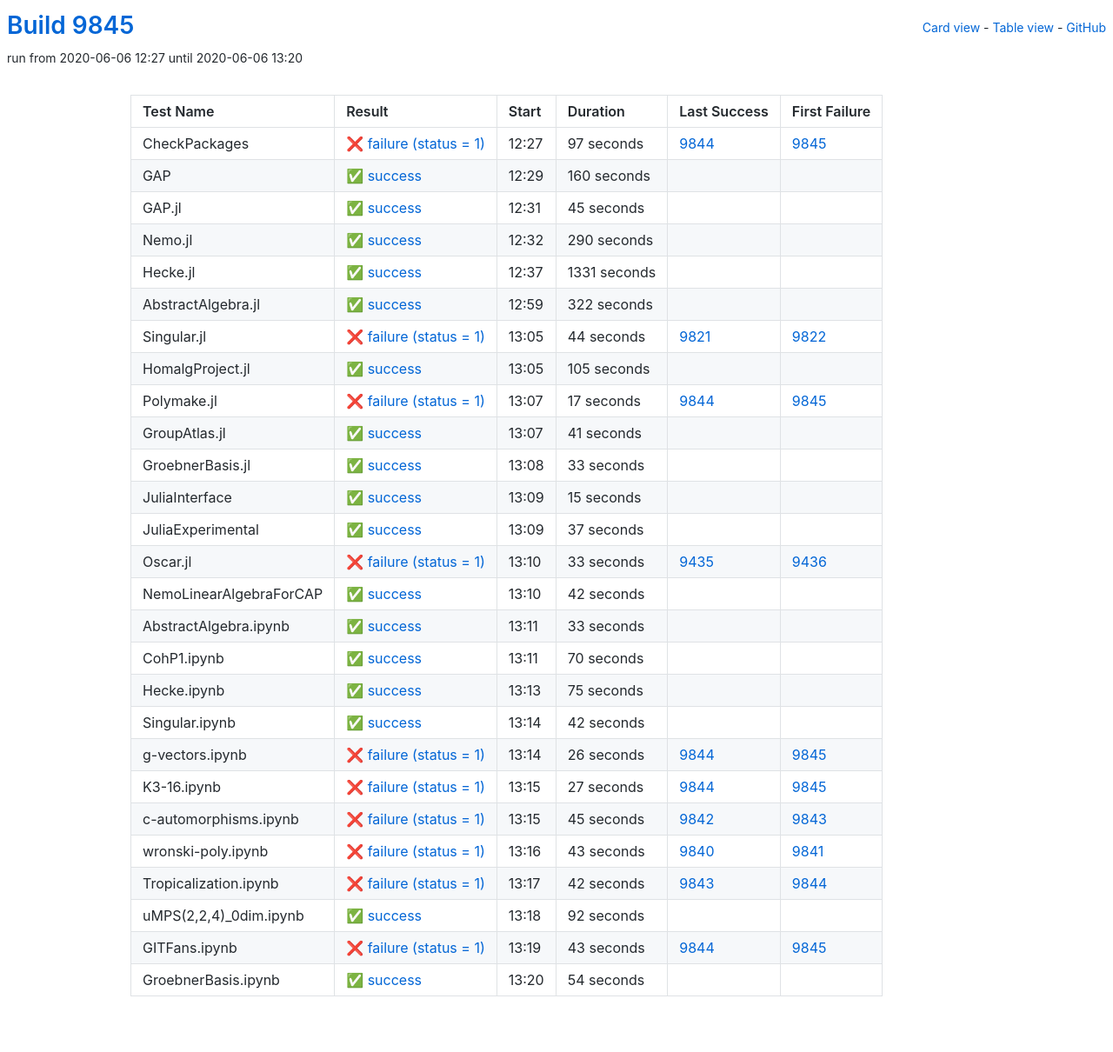
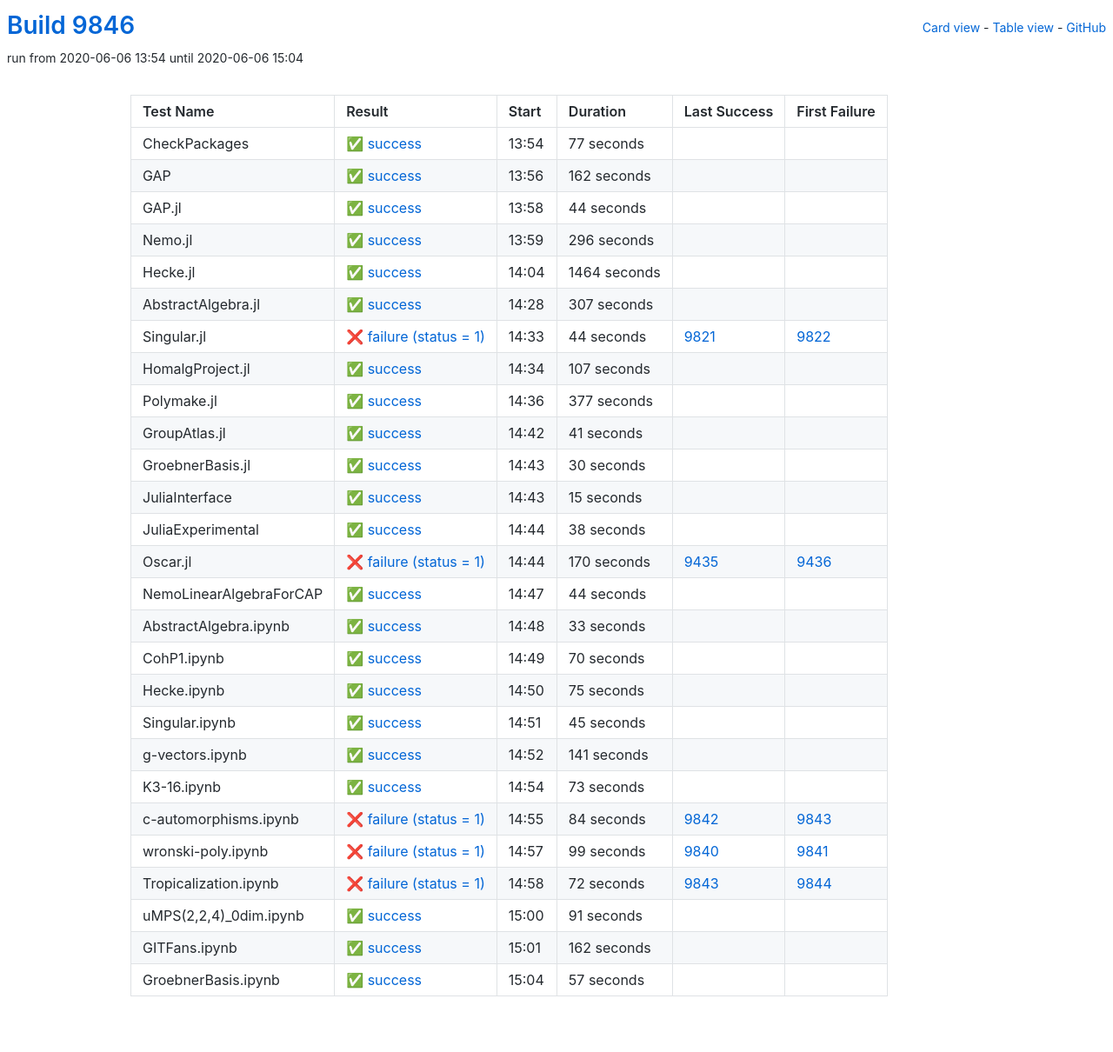
Before and after one commit to oscar-system/oscar-ci-status, a Jekyll site: the page built from table.html, in a window 1280 px wide. Shown: the whole page at 87% size. Built offline with Jekyll 4.4.1, drawn with Linux system fonts in a browser that asks for light colours.

Commit message:
Build 9846

```diff
--- a/_data/ci.yml
+++ b/_data/ci.yml
@@ -1,77 +1,77 @@
-build: 9845
-build_url: https://oscarci.mathematik.uni-kl.de/job/oscar/9845/
+build: 9846
+build_url: https://oscarci.mathematik.uni-kl.de/job/oscar/9846/
 job: oscar
 tests:
-- duration: 97
-  exitcode: 1
-  first_failure: 9845
-  first_failure_url: https://oscarci.mathematik.uni-kl.de/job/oscar/9845/
+- duration: 77
+  exitcode: 0
+  first_failure: false
+  first_failure_url: null
   id: checkpackages
-  last_success: 9844
-  last_success_url: https://oscarci.mathematik.uni-kl.de/job/oscar/9844/
-  log: https://oscarci.mathematik.uni-kl.de/job/oscar/9845/artifact/logs/build-9845/CheckPackages.log
+  last_success: false
+  last_success_url: null
+  log: https://oscarci.mathematik.uni-kl.de/job/oscar/9846/artifact/logs/build-9846/CheckPackages.log
   name: CheckPackages
-  start: 2020-06-06 12:27
-  status: failure
-  success: false
-- duration: 160
+  start: 2020-06-06 13:54
+  status: success
+  success: true
+- duration: 162
   exitcode: 0
   first_failure: false
   first_failure_url: null
   id: gap
   last_success: false
   last_success_url: null
-  log: https://oscarci.mathematik.uni-kl.de/job/oscar/9845/artifact/logs/build-9845/GAP.log
+  log: https://oscarci.mathematik.uni-kl.de/job/oscar/9846/artifact/logs/build-9846/GAP.log
   name: GAP
-  start: 2020-06-06 12:29
+  start: 2020-06-06 13:56
   status: success
   success: true
-- duration: 45
+- duration: 44
   exitcode: 0
   first_failure: false
   first_failure_url: null
   id: gap-jl
   last_success: false
   last_success_url: null
-  log: https://oscarci.mathematik.uni-kl.de/job/oscar/9845/artifact/logs/build-9845/GAP.jl.log
+  log: https://oscarci.mathematik.uni-kl.de/job/oscar/9846/artifact/logs/build-9846/GAP.jl.log
   name: GAP.jl
-  start: 2020-06-06 12:31
+  start: 2020-06-06 13:58
   status: success
   success: true
-- duration: 290
+- duration: 296
   exitcode: 0
   first_failure: false
   first_failure_url: null
   id: nemo-jl
   last_success: false
   last_success_url: null
-  log: https://oscarci.mathematik.uni-kl.de/job/oscar/9845/artifact/logs/build-9845/Nemo.jl.log
+  log: https://oscarci.mathematik.uni-kl.de/job/oscar/9846/artifact/logs/build-9846/Nemo.jl.log
   name: Nemo.jl
-  start: 2020-06-06 12:32
+  start: 2020-06-06 13:59
   status: success
   success: true
-- duration: 1331
+- duration: 1464
   exitcode: 0
   first_failure: false
   first_failure_url: null
   id: hecke-jl
   last_success: false
   last_success_url: null
-  log: https://oscarci.mathematik.uni-kl.de/job/oscar/9845/artifact/logs/build-9845/Hecke.jl.log
+  log: https://oscarci.mathematik.uni-kl.de/job/oscar/9846/artifact/logs/build-9846/Hecke.jl.log
   name: Hecke.jl
-  start: 2020-06-06 12:37
+  start: 2020-06-06 14:04
   status: success
   success: true
-- duration: 322
+- duration: 307
   exitcode: 0
   first_failure: false
   first_failure_url: null
   id: abstractalgebra-jl
   last_success: false
   last_success_url: null
-  log: https://oscarci.mathematik.uni-kl.de/job/oscar/9845/artifact/logs/build-9845/AbstractAlgebra.jl.log
+  log: https://oscarci.mathematik.uni-kl.de/job/oscar/9846/artifact/logs/build-9846/AbstractAlgebra.jl.log
   name: AbstractAlgebra.jl
-  start: 2020-06-06 12:59
+  start: 2020-06-06 14:28
   status: success
   success: true
 - duration: 44
@@ -81,35 +81,35 @@
   id: singular-jl
   last_success: 9821
   last_success_url: https://oscarci.mathematik.uni-kl.de/job/oscar/9821/
-  log: https://oscarci.mathematik.uni-kl.de/job/oscar/9845/artifact/logs/build-9845/Singular.jl.log
+  log: https://oscarci.mathematik.uni-kl.de/job/oscar/9846/artifact/logs/build-9846/Singular.jl.log
   name: Singular.jl
-  start: 2020-06-06 13:05
+  start: 2020-06-06 14:33
   status: failure
   success: false
-- duration: 105
+- duration: 107
   exitcode: 0
   first_failure: false
   first_failure_url: null
   id: homalgproject-jl
   last_success: false
   last_success_url: null
-  log: https://oscarci.mathematik.uni-kl.de/job/oscar/9845/artifact/logs/build-9845/HomalgProject.jl.log
+  log: https://oscarci.mathematik.uni-kl.de/job/oscar/9846/artifact/logs/build-9846/HomalgProject.jl.log
   name: HomalgProject.jl
-  start: 2020-06-06 13:05
+  start: 2020-06-06 14:34
   status: success
   success: true
-- duration: 17
-  exitcode: 1
-  first_failure: 9845
-  first_failure_url: https://oscarci.mathematik.uni-kl.de/job/oscar/9845/
+- duration: 377
+  exitcode: 0
+  first_failure: false
+  first_failure_url: null
   id: polymake-jl
-  last_success: 9844
-  last_success_url: https://oscarci.mathematik.uni-kl.de/job/oscar/9844/
-  log: https://oscarci.mathematik.uni-kl.de/job/oscar/9845/artifact/logs/build-9845/Polymake.jl.log
+  last_success: false
+  last_success_url: null
+  log: https://oscarci.mathematik.uni-kl.de/job/oscar/9846/artifact/logs/build-9846/Polymake.jl.log
   name: Polymake.jl
-  start: 2020-06-06 13:07
-  status: failure
-  success: false
+  start: 2020-06-06 14:36
+  status: success
+  success: true
 - duration: 41
   exitcode: 0
   first_failure: false
@@ -117,21 +117,21 @@
   id: groupatlas-jl
   last_success: false
   last_success_url: null
-  log: https://oscarci.mathematik.uni-kl.de/job/oscar/9845/artifact/logs/build-9845/GroupAtlas.jl.log
+  log: https://oscarci.mathematik.uni-kl.de/job/oscar/9846/artifact/logs/build-9846/GroupAtlas.jl.log
   name: GroupAtlas.jl
-  start: 2020-06-06 13:07
+  start: 2020-06-06 14:42
   status: success
   success: true
-- duration: 33
+- duration: 30
   exitcode: 0
   first_failure: false
   first_failure_url: null
   id: groebnerbasis-jl
   last_success: false
   last_success_url: null
-  log: https://oscarci.mathematik.uni-kl.de/job/oscar/9845/artifact/logs/build-9845/GroebnerBasis.jl.log
+  log: https://oscarci.mathematik.uni-kl.de/job/oscar/9846/artifact/logs/build-9846/GroebnerBasis.jl.log
   name: GroebnerBasis.jl
-  start: 2020-06-06 13:08
+  start: 2020-06-06 14:43
   status: success
   success: true
 - duration: 15
@@ -141,45 +141,45 @@
   id: juliainterface
   last_success: false
   last_success_url: null
-  log: https://oscarci.mathematik.uni-kl.de/job/oscar/9845/artifact/logs/build-9845/JuliaInterface.log
+  log: https://oscarci.mathematik.uni-kl.de/job/oscar/9846/artifact/logs/build-9846/JuliaInterface.log
   name: JuliaInterface
-  start: 2020-06-06 13:09
+  start: 2020-06-06 14:43
   status: success
   success: true
-- duration: 37
+- duration: 38
   exitcode: 0
   first_failure: false
   first_failure_url: null
   id: juliaexperimental
   last_success: false
   last_success_url: null
-  log: https://oscarci.mathematik.uni-kl.de/job/oscar/9845/artifact/logs/build-9845/JuliaExperimental.log
+  log: https://oscarci.mathematik.uni-kl.de/job/oscar/9846/artifact/logs/build-9846/JuliaExperimental.log
   name: JuliaExperimental
-  start: 2020-06-06 13:09
+  start: 2020-06-06 14:44
   status: success
   success: true
-- duration: 33
+- duration: 170
   exitcode: 1
   first_failure: 9436
   first_failure_url: https://oscarci.mathematik.uni-kl.de/job/oscar/9436/
   id: oscar-jl
   last_success: 9435
   last_success_url: https://oscarci.mathematik.uni-kl.de/job/oscar/9435/
-  log: https://oscarci.mathematik.uni-kl.de/job/oscar/9845/artifact/logs/build-9845/Oscar.jl.log
+  log: https://oscarci.mathematik.uni-kl.de/job/oscar/9846/artifact/logs/build-9846/Oscar.jl.log
   name: Oscar.jl
-  start: 2020-06-06 13:10
+  start: 2020-06-06 14:44
   status: failure
   success: false
-- duration: 42
+- duration: 44
   exitcode: 0
   first_failure: false
   first_failure_url: null
   id: nemolinearalgebraforcap
   last_success: false
   last_success_url: null
-  log: https://oscarci.mathematik.uni-kl.de/job/oscar/9845/artifact/logs/build-9845/NemoLinearAlgebraForCAP.log
+  log: https://oscarci.mathematik.uni-kl.de/job/oscar/9846/artifact/logs/build-9846/NemoLinearAlgebraForCAP.log
   name: NemoLinearAlgebraForCAP
-  start: 2020-06-06 13:10
+  start: 2020-06-06 14:47
   status: success
   success: true
 - duration: 33
@@ -189,9 +189,9 @@
   id: abstractalgebra-ipynb
   last_success: false
   last_success_url: null
-  log: https://oscarci.mathematik.uni-kl.de/job/oscar/9845/artifact/logs/build-9845/AbstractAlgebra.ipynb.log
+  log: https://oscarci.mathematik.uni-kl.de/job/oscar/9846/artifact/logs/build-9846/AbstractAlgebra.ipynb.log
   name: AbstractAlgebra.ipynb
-  start: 2020-06-06 13:11
+  start: 2020-06-06 14:48
   status: success
   success: true
 - duration: 70
@@ -201,9 +201,9 @@
   id: cohp1-ipynb
   last_success: false
   last_success_url: null
-  log: https://oscarci.mathematik.uni-kl.de/job/oscar/9845/artifact/logs/build-9845/CohP1.ipynb.log
+  log: https://oscarci.mathematik.uni-kl.de/job/oscar/9846/artifact/logs/build-9846/CohP1.ipynb.log
   name: CohP1.ipynb
-  start: 2020-06-06 13:11
+  start: 2020-06-06 14:49
   status: success
   success: true
 - duration: 75
@@ -213,116 +213,116 @@
   id: hecke-ipynb
   last_success: false
   last_success_url: null
-  log: https://oscarci.mathematik.uni-kl.de/job/oscar/9845/artifact/logs/build-9845/Hecke.ipynb.log
+  log: https://oscarci.mathematik.uni-kl.de/job/oscar/9846/artifact/logs/build-9846/Hecke.ipynb.log
   name: Hecke.ipynb
-  start: 2020-06-06 13:13
+  start: 2020-06-06 14:50
   status: success
   success: true
-- duration: 42
+- duration: 45
   exitcode: 0
   first_failure: false
   first_failure_url: null
   id: singular-ipynb
   last_success: false
   last_success_url: null
-  log: https://oscarci.mathematik.uni-kl.de/job/oscar/9845/artifact/logs/build-9845/Singular.ipynb.log
+  log: https://oscarci.mathematik.uni-kl.de/job/oscar/9846/artifact/logs/build-9846/Singular.ipynb.log
   name: Singular.ipynb
-  start: 2020-06-06 13:14
+  start: 2020-06-06 14:51
   status: success
   success: true
-- duration: 26
-  exitcode: 1
-  first_failure: 9845
-  first_failure_url: https://oscarci.mathematik.uni-kl.de/job/oscar/9845/
+- duration: 141
+  exitcode: 0
+  first_failure: false
+  first_failure_url: null
   id: g-vectors-ipynb
-  last_success: 9844
-  last_success_url: https://oscarci.mathematik.uni-kl.de/job/oscar/9844/
-  log: https://oscarci.mathematik.uni-kl.de/job/oscar/9845/artifact/logs/build-9845/g-vectors.ipynb.log
+  last_success: false
+  last_success_url: null
+  log: https://oscarci.mathematik.uni-kl.de/job/oscar/9846/artifact/logs/build-9846/g-vectors.ipynb.log
   name: g-vectors.ipynb
-  start: 2020-06-06 13:14
-  status: failure
-  success: false
-- duration: 27
-  exitcode: 1
-  first_failure: 9845
-  first_failure_url: https://oscarci.mathematik.uni-kl.de/job/oscar/9845/
+  start: 2020-06-06 14:52
+  status: success
+  success: true
+- duration: 73
+  exitcode: 0
+  first_failure: false
+  first_failure_url: null
   id: k3-16-ipynb
-  last_success: 9844
-  last_success_url: https://oscarci.mathematik.uni-kl.de/job/oscar/9844/
-  log: https://oscarci.mathematik.uni-kl.de/job/oscar/9845/artifact/logs/build-9845/K3-16.ipynb.log
+  last_success: false
+  last_success_url: null
+  log: https://oscarci.mathematik.uni-kl.de/job/oscar/9846/artifact/logs/build-9846/K3-16.ipynb.log
   name: K3-16.ipynb
-  start: 2020-06-06 13:15
-  status: failure
-  success: false
-- duration: 45
+  start: 2020-06-06 14:54
+  status: success
+  success: true
+- duration: 84
   exitcode: 1
   first_failure: 9843
   first_failure_url: https://oscarci.mathematik.uni-kl.de/job/oscar/9843/
   id: c-automorphisms-ipynb
   last_success: 9842
   last_success_url: https://oscarci.mathematik.uni-kl.de/job/oscar/9842/
-  log: https://oscarci.mathematik.uni-kl.de/job/oscar/9845/artifact/logs/build-9845/c-automorphisms.ipynb.log
+  log: https://oscarci.mathematik.uni-kl.de/job/oscar/9846/artifact/logs/build-9846/c-automorphisms.ipynb.log
   name: c-automorphisms.ipynb
-  start: 2020-06-06 13:15
+  start: 2020-06-06 14:55
   status: failure
   success: false
-- duration: 43
+- duration: 99
   exitcode: 1
   first_failure: 9841
   first_failure_url: https://oscarci.mathematik.uni-kl.de/job/oscar/9841/
   id: wronski-poly-ipynb
   last_success: 9840
   last_success_url: https://oscarci.mathematik.uni-kl.de/job/oscar/9840/
-  log: https://oscarci.mathematik.uni-kl.de/job/oscar/9845/artifact/logs/build-9845/wronski-poly.ipynb.log
+  log: https://oscarci.mathematik.uni-kl.de/job/oscar/9846/artifact/logs/build-9846/wronski-poly.ipynb.log
   name: wronski-poly.ipynb
-  start: 2020-06-06 13:16
+  start: 2020-06-06 14:57
   status: failure
   success: false
-- duration: 42
+- duration: 72
   exitcode: 1
   first_failure: 9844
   first_failure_url: https://oscarci.mathematik.uni-kl.de/job/oscar/9844/
   id: tropicalization-ipynb
   last_success: 9843
   last_success_url: https://oscarci.mathematik.uni-kl.de/job/oscar/9843/
-  log: https://oscarci.mathematik.uni-kl.de/job/oscar/9845/artifact/logs/build-9845/Tropicalization.ipynb.log
+  log: https://oscarci.mathematik.uni-kl.de/job/oscar/9846/artifact/logs/build-9846/Tropicalization.ipynb.log
   name: Tropicalization.ipynb
-  start: 2020-06-06 13:17
+  start: 2020-06-06 14:58
   status: failure
   success: false
-- duration: 92
+- duration: 91
   exitcode: 0
   first_failure: false
   first_failure_url: null
   id: umps-2-2-4-0dim-ipynb
   last_success: false
   last_success_url: null
-  log: https://oscarci.mathematik.uni-kl.de/job/oscar/9845/artifact/logs/build-9845/uMPS-2-2-4-_0dim.ipynb.log
+  log: https://oscarci.mathematik.uni-kl.de/job/oscar/9846/artifact/logs/build-9846/uMPS-2-2-4-_0dim.ipynb.log
   name: uMPS(2,2,4)_0dim.ipynb
-  start: 2020-06-06 13:18
+  start: 2020-06-06 15:00
   status: success
   success: true
-- duration: 43
-  exitcode: 1
-  first_failure: 9845
-  first_failure_url: https://oscarci.mathematik.uni-kl.de/job/oscar/9845/
+- duration: 162
+  exitcode: 0
+  first_failure: false
+  first_failure_url: null
   id: gitfans-ipynb
-  last_success: 9844
-  last_success_url: https://oscarci.mathematik.uni-kl.de/job/oscar/9844/
-  log: https://oscarci.mathematik.uni-kl.de/job/oscar/9845/artifact/logs/build-9845/GITFans.ipynb.log
+  last_success: false
+  last_success_url: null
+  log: https://oscarci.mathematik.uni-kl.de/job/oscar/9846/artifact/logs/build-9846/GITFans.ipynb.log
   name: GITFans.ipynb
-  start: 2020-06-06 13:19
-  status: failure
-  success: false
-- duration: 54
+  start: 2020-06-06 15:01
+  status: success
+  success: true
+- duration: 57
   exitcode: 0
   first_failure: false
   first_failure_url: null
   id: groebnerbasis-ipynb
   last_success: false
   last_success_url: null
-  log: https://oscarci.mathematik.uni-kl.de/job/oscar/9845/artifact/logs/build-9845/GroebnerBasis.ipynb.log
+  log: https://oscarci.mathematik.uni-kl.de/job/oscar/9846/artifact/logs/build-9846/GroebnerBasis.ipynb.log
   name: GroebnerBasis.ipynb
-  start: 2020-06-06 13:20
+  start: 2020-06-06 15:04
   status: success
   success: true
```
Also changed, not shown: README.md.
